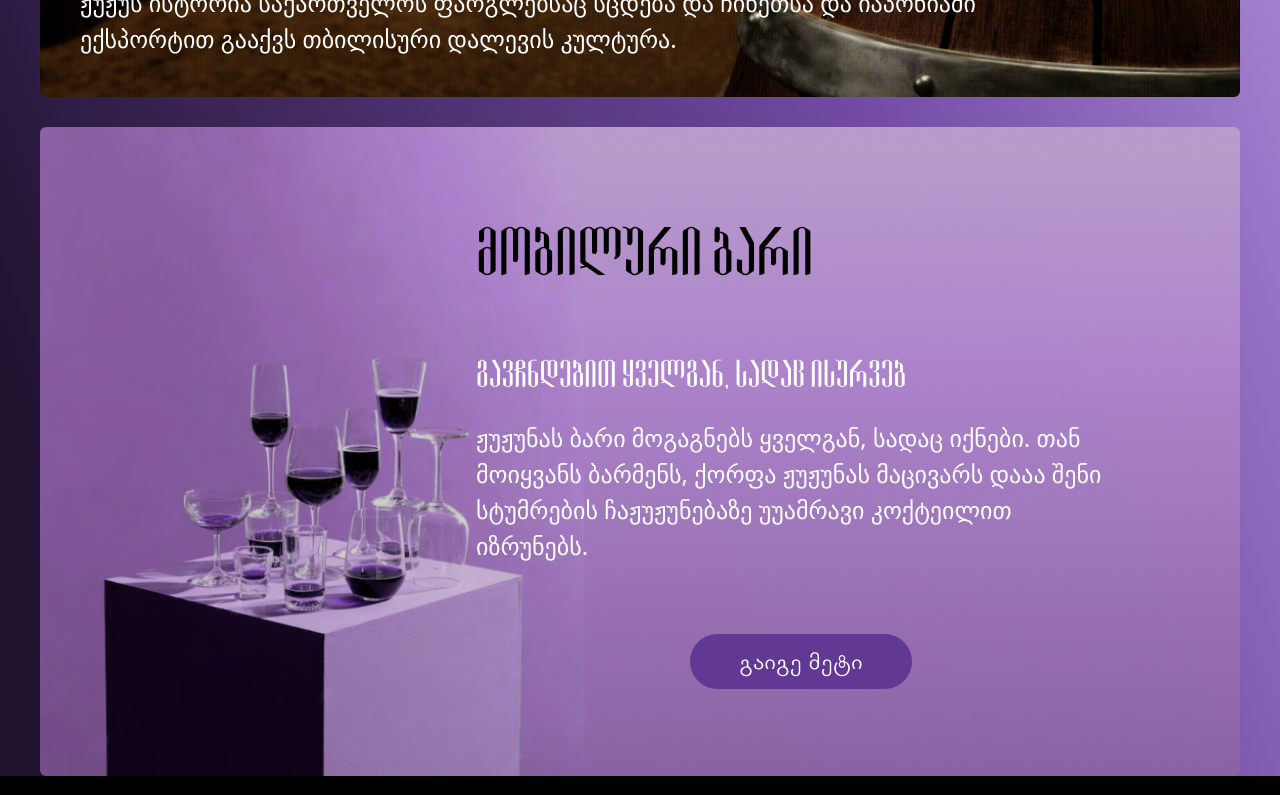
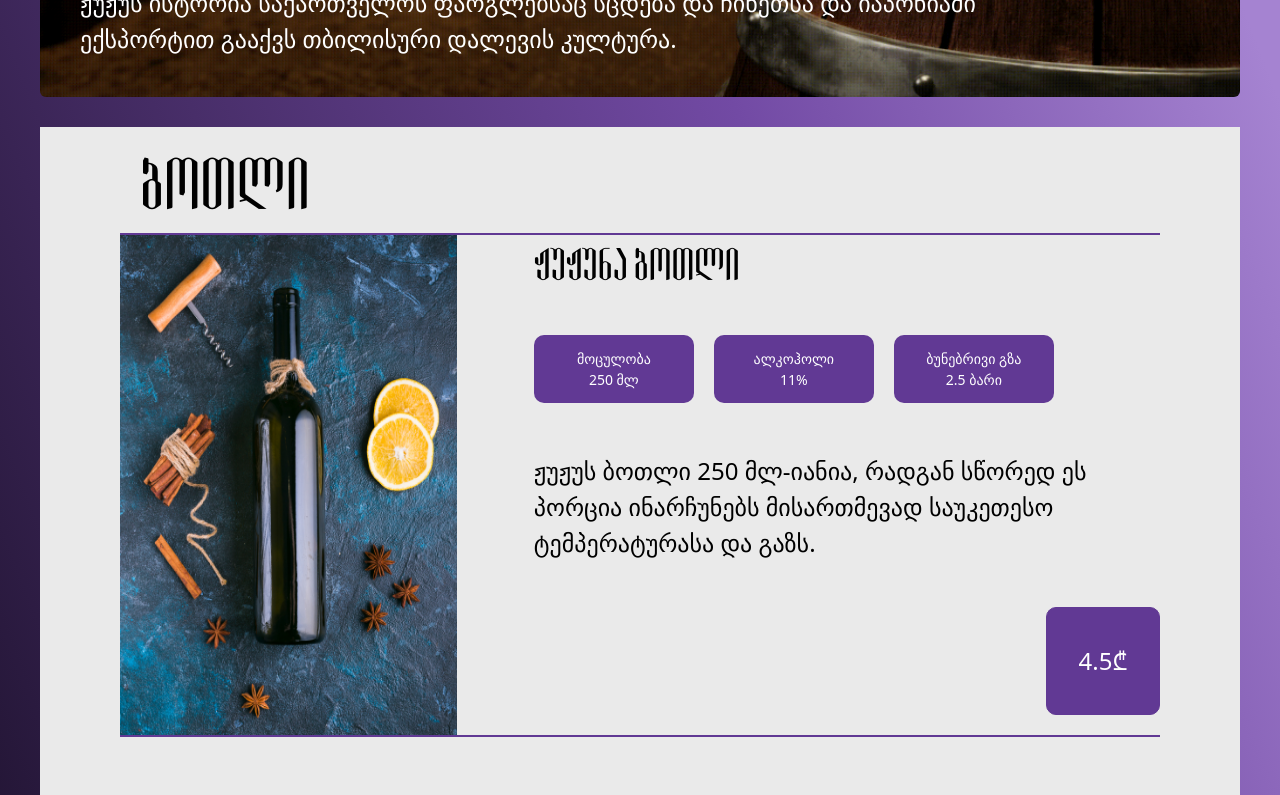
Before and after one commit to linesquad/jujuna, a React (Vite) app: page / in a window 1280 px wide. Shown: the part 1360-2155 px from the top of the page. Built offline with nearby package versions, Linux system fonts and the light colour scheme.

Commit message:
feat: add bottle component ui design

```diff
--- /dev/null
+++ b/src/components/landingComponents/Bottle.jsx
@@ -0,0 +1,64 @@
+import Wrapper from "../Wrapper";
+import bottle from "/images/bottle1.png";
+
+function Bottle() {
+  return (
+    <Wrapper>
+      <div className="relative rounded-md">
+        <div className="bg-[#eaeaea] lg:px-[40px]  xl:px-[80px] lg:pb-[60px]">
+          <h2 className="ml-[20px] pt-[10px] text-[40px] text-color-black  font-tommaso font-normal lg:text-[64px]">
+            ბოთლი
+          </h2>
+
+          <div className="border-y-2 border-[#613994] p-[14px] flex lg:gap-[77px] lg:p-[0px] ">
+            <div className="w-[50%] lg:w-[386px]">
+              <img
+                className="w-[205px] h-[255px] lg:w-[386px] lg:h-full"
+                src={bottle}
+                alt="bottle"
+              />
+              <p className="text-[16px] font-normal lg:hidden">
+                ჟუჟუს ბოთლი 250 მლ-იანია, რადგან სწორედ ეს პორცია ინარჩუნებს
+                მისართმევად საუკეთესო ტემპერატურასა და გაზს.
+              </p>
+            </div>
+            <div className="w-[50%] lg:w-[69%] lg:pb-[20px]">
+              <h2 className="text-[32px] font-tommaso text-center lg:text-left lg:text-[40px]">
+                ჟუჟუნა ბოთლი
+              </h2>
+              <div className="flex flex-col items-center gap-[10px] mt-[15px] w-[160px] m-auto lg:w-[100%] lg:items-start lg:flex-row lg:mt-[40px] lg:gap-[20px]">
+                <div className="w-[160px] h-[68px] flex flex-col justify-center items-center bg-[#613994] text-color-primary text-[14px] rounded-[10px]">
+                  <p>მოცულობა</p>
+                  <p>250 მლ</p>
+                </div>
+
+                <div className="w-[160px] h-[68px] flex flex-col justify-center items-center bg-[#613994] text-color-primary text-[14px] rounded-[10px]">
+                  <p>ალკოჰოლი</p>
+                  <p>11%</p>
+                </div>
+
+                <div className="w-[160px] h-[68px] flex flex-col justify-center items-center bg-[#613994] text-color-primary text-[14px] rounded-[10px]">
+                  <p>ბუნებრივი გზა</p>
+                  <p>2.5 ბარი</p>
+                </div>
+              </div>
+
+              <p className="hidden lg:block text-[16px] font-normal lg:text-[24px] lg:mt-[50px]">
+                ჟუჟუს ბოთლი 250 მლ-იანია, რადგან სწორედ ეს პორცია ინარჩუნებს
+                მისართმევად საუკეთესო ტემპერატურასა და გაზს.
+              </p>
+
+              <div className="flex justify-end w-[160px] m-auto mt-[15px] lg:w-[100%] lg:mt-[46px]">
+                <div className="w-[61px] h-[58px] border-[1px] border-[#613994] self-end rounded-[10px] flex justify-center items-center lg:w-[114px] lg:h-[108px] lg:bg-[#613994] lg:text-color-primary">
+                  <p className="text-[12px] lg:text-[24px]">4.5₾</p>
+                </div>
+              </div>
+            </div>
+          </div>
+        </div>
+      </div>
+    </Wrapper>
+  );
+}
+
+export default Bottle;
--- a/src/pages/Home.jsx
+++ b/src/pages/Home.jsx
@@ -1,4 +1,5 @@
 import AboutUsComp from "../components/landingComponents/AboutUsComp";
+import Bottle from "../components/landingComponents/Bottle";
 import Hero from "../components/landingComponents/Hero";
 import MobileBar from "../components/landingComponents/MobileBar";
 
@@ -8,6 +9,7 @@ const Home = () => {
       <div className="bg-[linear-gradient(249deg,_#A583D1_22.95%,_#724AA4_46.44%,_#1E122E_93.06%)]">
         <Hero />
         <AboutUsComp />
+        <Bottle />
         <MobileBar />
       </div>
     </div>
```
